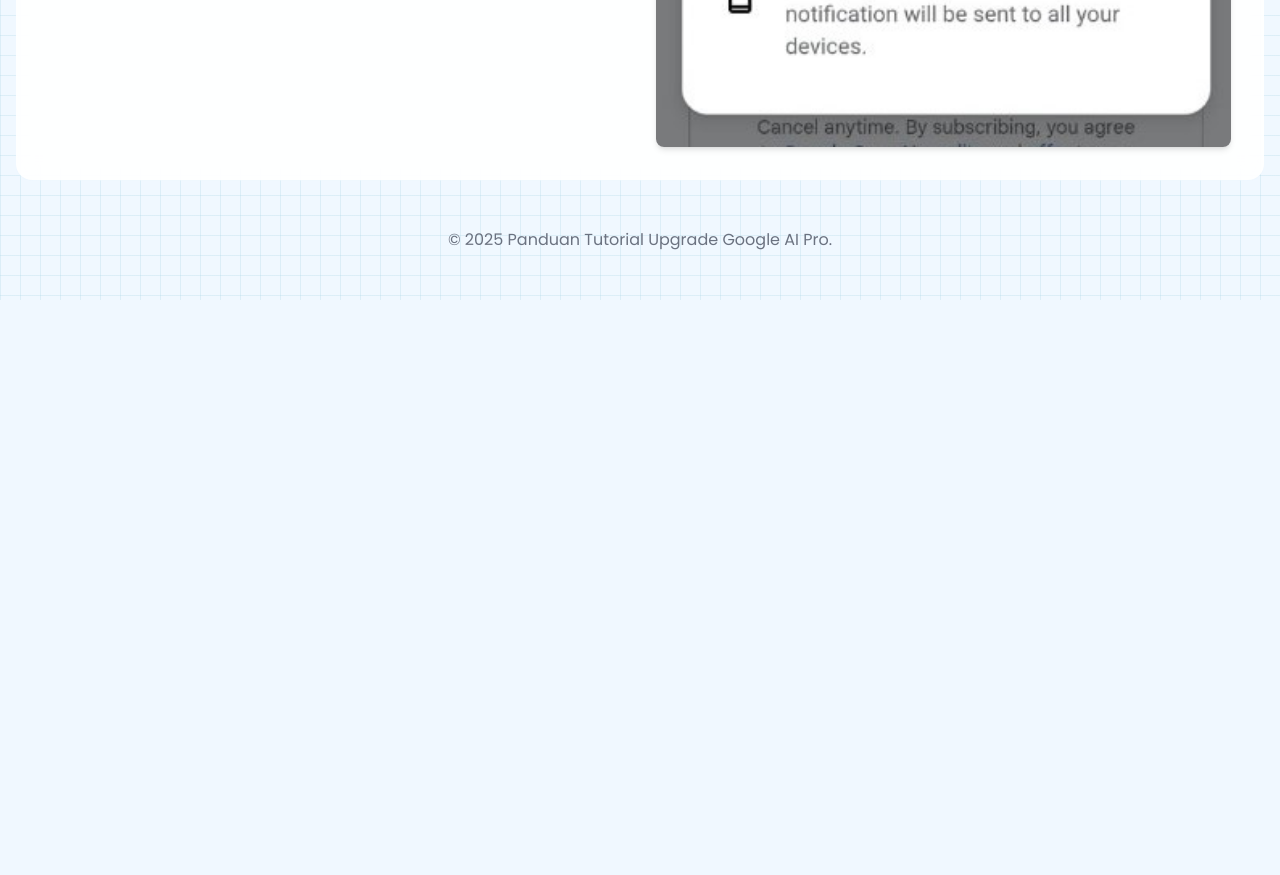
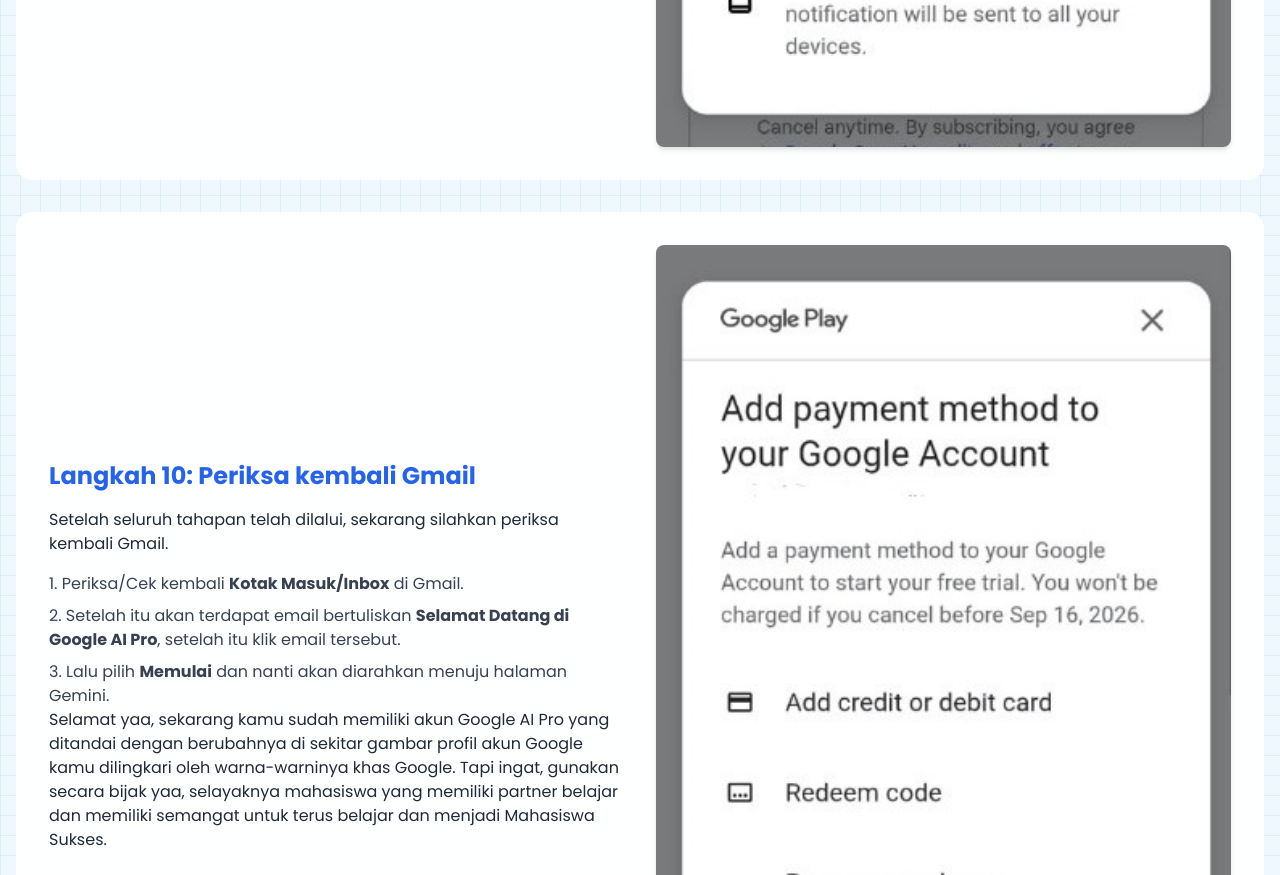
Before and after one commit to asti-nisrina02/tutorial_web, a plain HTML site: page index.html in a window 1280 px wide. Shown: the part 5825-6700 px from the top of the page. Before the commit the page ends 6125 px from the top, so only its background shows below. Drawn offline with nearby package versions, Linux system fonts and the light colour scheme.

Commit message:
Update index.html

```diff
--- a/index.html
+++ b/index.html
@@ -341,6 +341,24 @@
                         class="rounded-lg shadow-md w-full tutorial-image">
                 </div>
             </section>
+
+            <!-- Langkah 10 -->
+            <section class="card rounded-2xl p-6 md:p-8 flex flex-col md:flex-row items-center gap-8">
+                <div class="md:w-1/2">
+                    <h2 class="text-2xl font-bold text-blue-600 mb-4">Langkah 10: Periksa kembali Gmail</h2>
+                    <p class="mb-4">Setelah seluruh tahapan telah dilalui, sekarang silahkan periksa kembali Gmail.</p>
+                    <ol class="list-decimal list-inside space-y-2 text-gray-700">
+                        <li>Periksa/Cek kembali <strong>Kotak Masuk/Inbox</strong> di Gmail.</li>
+                        <li>Setelah itu akan terdapat email bertuliskan <strong>Selamat Datang di Google AI Pro</strong>, setelah itu klik email tersebut.</li>
+                        <li>Lalu pilih <strong>Memulai</strong> dan nanti akan diarahkan menuju halaman Gemini.</li>
+                    </ol>
+                     <p class="mb-4">Selamat yaa, sekarang kamu sudah memiliki akun Google AI Pro yang ditandai dengan berubahnya di sekitar gambar profil akun Google kamu dilingkari oleh warna-warninya khas Google. Tapi ingat, gunakan secara bijak yaa, selayaknya mahasiswa yang memiliki partner belajar dan memiliki semangat untuk terus belajar dan menjadi Mahasiswa Sukses.</p>
+                </div>
+                <div class="md:w-1/2 w-full">
+                    <img src="assets/8.jpg" alt="Gambar halaman Pembayaran"
+                        class="rounded-lg shadow-md w-full tutorial-image">
+                </div>
+            </section>
         </main>
 
         <footer class="text-center mt-12 text-gray-500">
```
